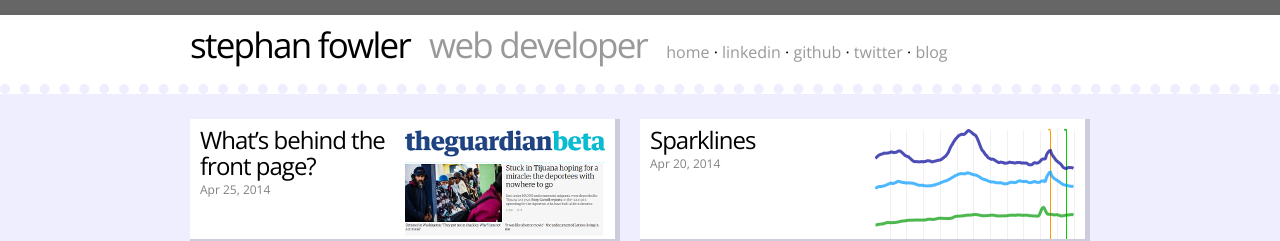
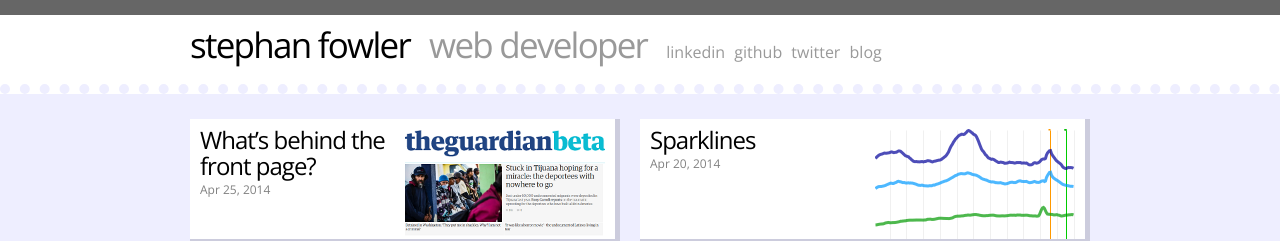
Before and after one commit to stephanfowler/stephanfowler.github.io, a Jekyll site: the page built from index.html, in a window 1280 px wide. Shown: the top 241 px of the page. Built offline with Jekyll 4.4.1, drawn with Linux system fonts in a browser that asks for light colours.

Commit message:
better linkas

```diff
--- a/_includes/header.html
+++ b/_includes/header.html
@@ -5,10 +5,9 @@
     <a class="site-title" href="{{ site.baseurl }}/">{{ site.title }}</a>
     <a class="site-subtitle" href="{{ site.baseurl }}/">{{ site.subtitle }}</a>
     <div class="links">
-        <a href="/">home</a> &middot;
-        <a href="http://uk.linkedin.com/in/stephanfowler/">linkedin</a> &middot;
-        <a href="https://github.com/stephanfowler">github</a> &middot;
-        <a href="https://twitter.com/stephanfowler">twitter</a> &middot;
+        <a href="http://uk.linkedin.com/in/stephanfowler/">linkedin</a>
+        <a href="https://github.com/stephanfowler">github</a>
+        <a href="https://twitter.com/stephanfowler">twitter</a>
         <a href="http://blog.stephanfowler.com/">blog</a>
     </div>
 
--- a/css/main.css
+++ b/css/main.css
@@ -84,6 +84,7 @@ a:visited { color: #2a7ae2; }
 
 .links a {
     color: #999;
+    margin-right: 5px;
 }
 
 .site-nav {
```
